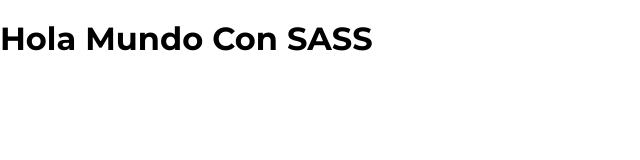
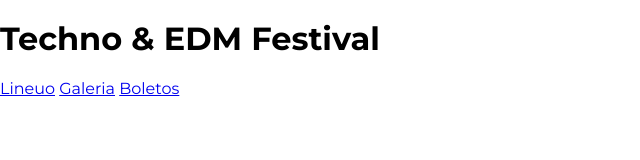
Before and after one commit to juancholopodous/Web-Festival-de-Musica, a website: page index.html in a window 1280 px wide. Shown: the whole page, without its empty margins (0-640 px from the left). Drawn offline with Linux system fonts and the light colour scheme.

Commit message:
Primera edición del header del html

```diff
--- a/index.html
+++ b/index.html
@@ -10,6 +10,15 @@
     <link rel="stylesheet" href="build/css/app.css">
 </head>
 <body>
-    <h1>Hola Mundo Con SASS</h1>
+    <header class="header">
+        <div class="contenedor contenedor-header">
+            <h1>Techno & EDM Festival</h1>
+            <nav class="navegacion-principal">
+                <a href="#">Lineuo</a>
+                <a href="#">Galeria</a>
+                <a href="#">Boletos</a>
+            </nav>
+        </div>
+    </header>
 </body>
 </html>
```
